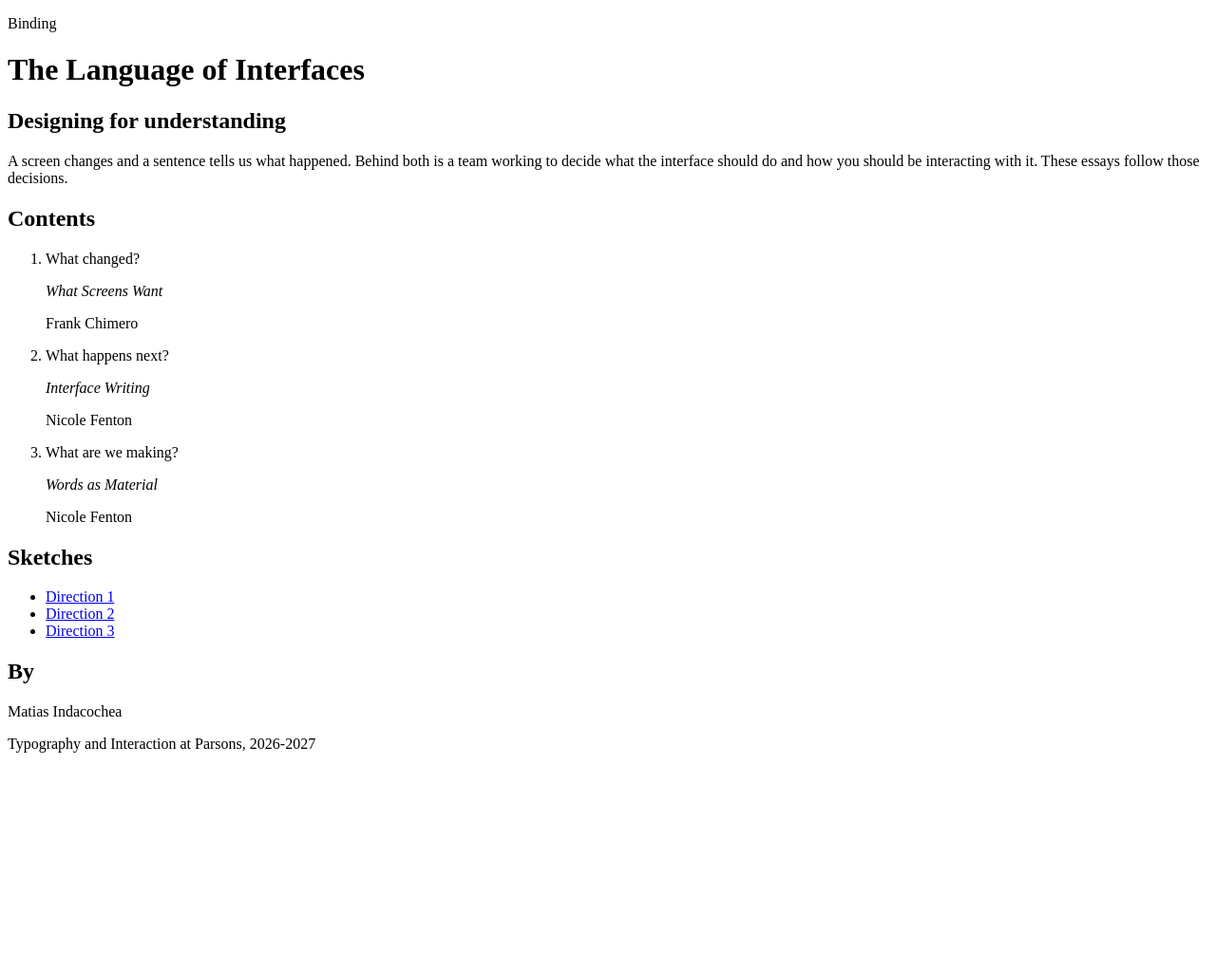
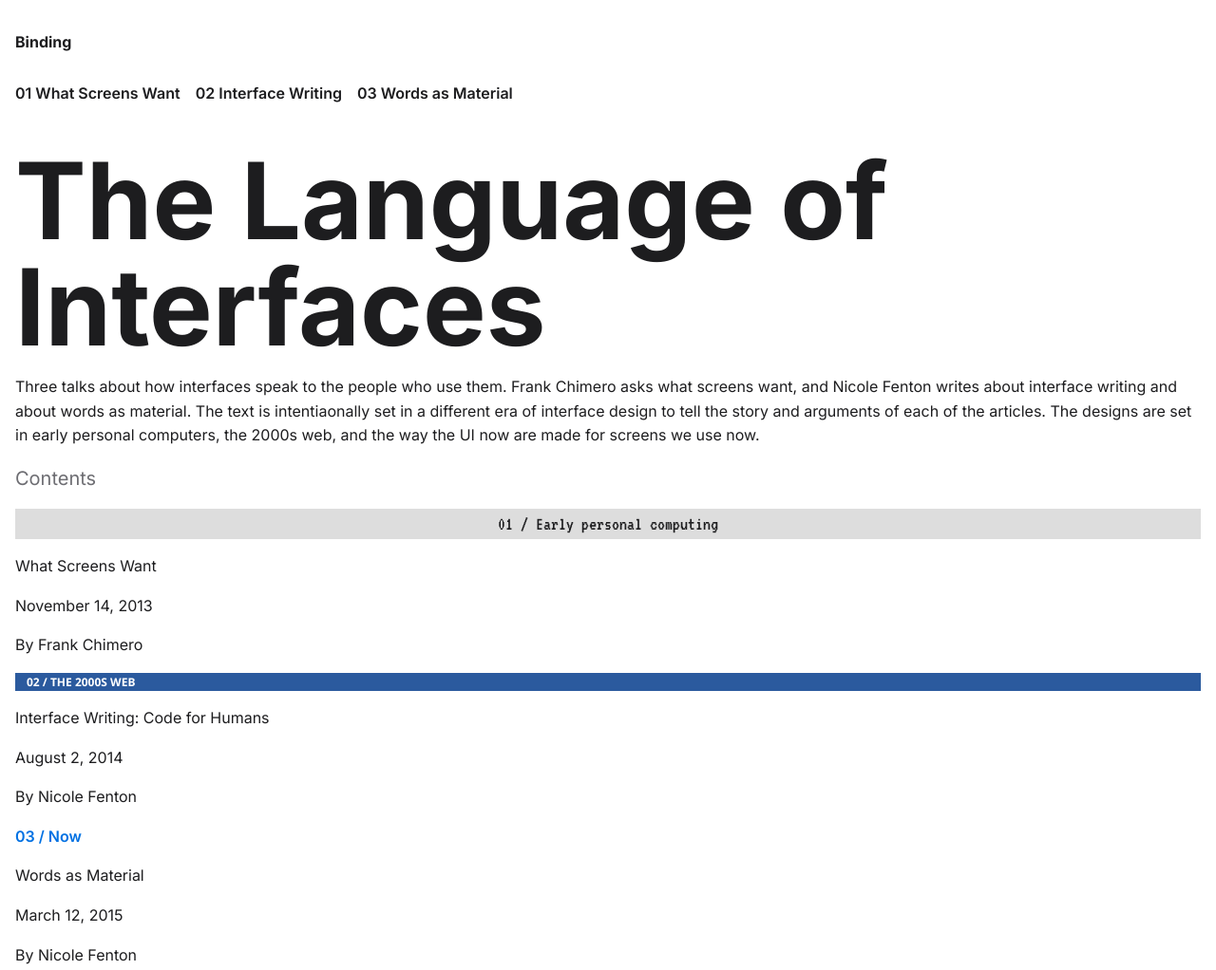
Before and after one commit to Indo1919/binding, a plain HTML site: page index.html in a window 1280 px wide. Shown: the top 1022 px of the page at 95% size. Before the commit the page ends 809 px from the top, so only its background shows below. Drawn offline with Linux system fonts and the light colour scheme.

Commit message:
Styling for landing page as well as semantic html set. Direction 1 css made

```diff
--- a/direction-1/style.css
+++ b/direction-1/style.css
@@ -1,108 +1,120 @@
-/*Idea is to represent an early. windows interface and desktop computers as the articles topics are around interfaces and designing for them. Designed to look like old systtem windows and old interface highlights with intent. Fonts chosen are made to communicate the screen voice and then Atkinson is used to made it easy to read while still communicating intent.*/
+/*Idea is to represent an early desktop computer as the articles topics are around interfaces and designing for them. Designed to look like old systtem windows and old interface highlights with intent. Fonts chosen are made to communicate the screen voice and then Atkinson is used to made it easy to read while still communicating intent.*/
 
 /*general doc setup*/
-:root{
-	--color-system: #e4e4e4;
-	--color-ink: #000000;
-	--color-quiet: #555555;
-	--color-navy:#000080;
-	--color-teal: #007070;
-	--color-white:#ffffff;
-
-	--font-display:'VT323', sans-serif;
-	--font-body: 'Atkinson Hyperlegible';
+body {
+	background-color: var(--color-desk);
+	color: var(--black);
+	font-family: var(--font-screens);
+	font-size: calc(var(--base) * 1.25);
+	line-height: 1.4;
 }
 
-/*started with the text and the built up*/
-body{
-	font-family: var(--font-body);
-	font-size: calc(var(--base) * 1.06);
-	line-height: 1.65;
-	color:var(--color-ink);
-	background-color: var(--color-system);
-	padding-block: var(--size-lg);
-	padding-inline: var(--size-md);
+header {
+	background-color: var(--white);
 }
 
-/*top bar and info use the screen font like system text*/
-header,footer{
-	font-family: var(--font-display);
-	font-size: calc(var(--base) * 1.125);
-	color: var(--color-quiet);
-	margin-block: var(--size-md);
+.site-title {
+	font-family: var(--font-screens);
+	font-size: var(--size-lg);
+	font-weight: 400;
 }
 
-h1{
-	font-family: var(--font-display);
-	font-size: var(--size-xxlg);
-	line-height: 0.95;
-	color: var(--color-ink);
-	margin-block: var(--size-md);
+nav {
+	font-family: var(--font-screens);
+	font-size: var(--size-md);
+	font-weight: 400;
 }
 
-/*section title sit in a navy bar like a bar of a window*/
-h2{
-	font-family: var(--font-display);
-	font-size: calc(var(--base) * 1.875);
-	color:var(--color-white);
-	background-color: var(--color-navy);
-	padding-inline: var(--size-xsm);
-	margin-block: var(--size-xlg);
+a {
+	color: var(--black);
 }
 
-h3{
-	font-family: var(--font-display);
-	font-size: calc(var(--base) * 1.625);
-	color: var(--color-teal);
-	margin-block:var(--size-md);
+article {
+	background-color: var(--white);
+	padding-inline: var(--size-md);
+	padding-block-end: var(--size-lg);
 }
 
-p,li{
-	max-inline-size: 65ch;
-	margin-block: var(--size-sm);
+.era {
+	background-color: var(--color-bar);
+	font-family: var(--font-screens);
+	font-size: var(--size-md);
+	text-align: center;
+	margin-block-start: 0;
+	margin-inline: calc(-1 * var(--size-md));
 }
 
-strong{
-	font-weight: 700;
+h1 {
+	font-family: var(--font-screens);
+	font-size: var(--size-xxlg);
+	font-weight: 400;
+	line-height: 0.9;
 }
 
-em{
-	font-style:italic;
+h2 {
+	background-color: var(--black);
+	color: var(--white);
+	font-family: var(--font-screens);
+	font-size: var(--size-xlg);
+	font-weight: 400;
+	padding-inline: var(--size-xsm);
 }
 
-/*intent is for highlights to look like text you selected on a computer*/
-mark{
-	background-color: var(--color-navy);
-	color:var(--color-white);
+h3 {
+	font-family: var(--font-screens);
+	font-size: var(--size-lg);
+	font-weight: 400;
 }
 
-a{
-	color:var(--color-navy);
+.image-description {
+	background-color: var(--color-bar);
+	font-size: calc(var(--base) * 1.1);
+	padding: var(--size-sm);
+}
+
+mark {
+	background-color: var(--black);
+	color: var(--white);
+}
+
+.custom-underline {
 	text-decoration: underline;
 }
 
-blockquote{
-	font-family: var(--font-display);
-	font-size:var(--size-lg);
-	line-height: 1.2;
-	color:var(--color-navy);
-	margin-block:var(--size-lg);
+blockquote {
+	background-color: var(--color-bar);
+	padding: var(--size-sm);
 }
 
-/*made so the image descriptions read differently from the text*/
-.image-description{
-	font-style:italic;
-	font-size:calc(var(--base) * 0.93);
-	color: var(--color-teal);
+footer {
+	display: flex;
+	gap: var(--size-sm);
+	font-family: var(--font-screens);
+	font-size: var(--size-md);
 }
 
-.custom-underline{
-	text-decoration: underline;
+/*for bigger screens*/
+@media (width > 800px) {
+
+	header {
+		flex-direction: row;
+		gap: var(--size-lg);
+	}
+
+	main {
+		padding-inline: var(--size-xlg);
+	}
+
+	article {
+		padding-inline: calc(var(--base) * 4);
+		padding-block-end: calc(var(--base) * 4);
+	}
+
+	.era {
+		margin-inline: calc(var(--base) * -4);
+	}
+
+	h1 {
+		font-size: calc(var(--base) * 7);
+	}
 }
-
-/*text looks like an open windown on the grey desktop*/
-main{
-	background-color: var(--color-white);
-	padding-block: var(--size-sm);
-	padding-inline: var(--size-sm);
-}
--- a/index.html
+++ b/index.html
@@ -1,67 +1,73 @@
 <!doctype html>
-<html lang="eng">
+<html lang="en">
 
 	<head>
 		<meta name="viewport" content="width=device-width, initial-scale=1">
-		<title>Binding</title>
+		<title>The Language of Interfaces</title>
+
 		<style>
-			@import 'style/reset.css' layer(reset);
+			@import 'styles/reset.css' layer(reset);
 			@import 'styles/common.css' layer(common);
 		</style>
+		<link rel="preconnect" href="https://fonts.googleapis.com">
+		<link rel="preconnect" href="https://fonts.gstatic.com" crossorigin>
+		<link href="https://fonts.googleapis.com/css2?family=Gelasio:ital,wght@0,400..700;1,400..700&family=IBM+Plex+Mono:ital,wght@0,100;0,200;0,300;0,400;0,500;0,600;0,700;1,100;1,200;1,300;1,400;1,500;1,600;1,700&family=Inter:ital,opsz,wght@0,14..32,100..900;1,14..32,100..900&family=Noto+Sans:ital,wght@0,100..900;1,100..900&family=VT323&display=swap" rel="stylesheet">
 	</head>
 
 	<body>
 		<header>
-			<p class="label">Binding</p>
+			<p class="site-title">Binding</p>
+
+		<nav>
+				<a href="direction-1/">01 What Screens Want</a>
+				<a href="direction-2/">02 Interface Writing</a>
+				<a href="direction-3/">03 Words as Material</a>
+		</nav>
+
 		</header>
 
 	<main>
+		<section>
 				<h1>The Language of Interfaces</h1>
 
-	<section>
-		<h2 class="label">Designing for understanding</h2>
-		<p>A screen changes and a sentence tells us what happened. Behind both is a team working to decide what the interface should do and how you should be interacting with it. These essays follow those decisions. </p>
+				<p>Three talks about how interfaces speak to the people who use them. Frank Chimero asks what screens want, and Nicole Fenton writes about interface writing and about words as material. The text is intentiaonally set in a different era of interface design to tell the story and arguments of each of the articles. The designs are set in early personal computers, the 2000s web, and the way the UI now are made for screens we use now.</p>
 		</section>
 
-<!--table of contents in an ordered list in a order with intent-->
 		<section>
-		<h2 class="label">Contents</h2>
+		<h2>Contents</h2>
+
+		<!-- Ordered list because the texts go in order, oldest era to newest with intent -->
 			<ol>
 				<li>
-				<p>What changed?</p>
-				<p><cite>What Screens Want</cite></p>
-				<p class="label">Frank Chimero</p>
+					<p class="era-screens">01 / Early personal computing</p>
+					<h3><a href="direction-1/">What Screens Want</a></h3>
+					<p>November 14, 2013</p>
+					<p>By Frank Chimero</p>
 				</li>
 
 				<li>
-				<p>What happens next?</p>
-				<p><cite>Interface Writing</cite></p>
-				<p class="label">Nicole Fenton</p>
+					<p class="era-interface">02 / The 2000s web</p>
+					<h3><a href="direction-2/">Interface Writing: Code for Humans</a></h3>
+					<p>August 2, 2014</p>
+					<p>By Nicole Fenton</p>
 				</li>
 
 				<li>
-				<p>What are we making?</p>
-				<p><cite>Words as Material</cite></p>
-				<p class="label">Nicole Fenton</p>
+					<p class="era-words">03 / Now</p>
+					<h3><a href="direction-3/">Words as Material</a></h3>
+					<p>March 12, 2015</p>
+					<p>By Nicole Fenton</p>
 				</li>
 			</ol>
+
 	</section>
-
-<!--links to directions-->
-	<nav>
-		<h2 class="label">Sketches</h2>
-			<ul>
-				<li><a href="direction-1/">Direction 1</a></li>
-				<li><a href="direction-2/">Direction 2</a></li>
-				<li><a href="direction-3/">Direction 3</a></li>
-			</ul>
-	</nav>
 	</main>
 
 	<footer>
-		<h2 class="label">By</h2>
-		<p>Matias Indacochea</p>
-		<p>Typography and Interaction at Parsons, 2026-2027</p>
+
+		<p>Designed and built by Matias Indacochea Typography and Interaction, Parsons, 2026.</p>
+
 	</footer>
+
 	</body>
 </html>
--- a/styles/common.css
+++ b/styles/common.css
@@ -8,4 +8,116 @@
 	--size-lg:calc(var(--base) * 1.75);
 	--size-xlg:calc(var(--base) * 2.5);
 	--size-xxlg:calc(var(--base) * 3.5);
+
+	--font-screens: 'VT323', monospace;
+	--font-screens-text: 'IBM Plex Mono', monospace;
+	--font-interface: 'Gelasio', serif;
+	--font-interface-text: 'Noto Sans', sans-serif;
+	--font-words: 'Inter', sans-serif;
+
+	/* early desktop */
+	--color-desk: #a9afb2;
+	--color-bar: #dddddd;
+	--black: #000000;
+	--white: #ffffff;
+
+	/* 2000s web */
+	--color-web: #d3dee9;
+	--color-web-blue: #2b5a9e;
+	--color-web-light: #eaf1f8;
+	--color-web-orange: #f28a1a;
+	--color-web-text: #333333;
+	--color-web-note: #fffde7;
+
+	/* now */
+	--color-now: #f5f5f7;
+	--color-now-ink: #1d1d1f;
+	--color-now-quiet: #6e6e73;
+	--color-now-blue: #0071e3;
+	--color-now-segment: #e8e8ed;
 }
+
+/*baseline doc setup acting like defualt setting for all pages*/
+body {
+	background-color: var(--white);
+	color: var(--color-now-ink);
+	font-family: var(--font-words);
+	font-size: var(--size-sm);
+	line-height: 1.6;
+}
+
+header {
+	display: flex;
+	flex-direction: column;
+	gap: var(--size-xsm);
+	padding-block: var(--size-sm);
+	padding-inline: var(--size-sm);
+}
+
+.site-title {
+	font-weight: 700;
+}
+
+nav {
+	display: flex;
+	flex-wrap: wrap;
+	gap: var(--size-sm);
+	font-weight: 600;
+}
+
+a {
+	color: var(--color-now-ink);
+}
+
+main, footer {
+	padding-block: var(--size-lg);
+	padding-inline: var(--size-sm);
+}
+
+article {
+	max-inline-size: 65ch;
+}
+
+p {
+	margin-block: var(--size-sm);
+}
+
+/*Inteded just for landing page*/
+h1 {
+	font-size: var(--size-xxlg);
+	font-weight: 700;
+	line-height: 1;
+}
+
+h2 {
+	color: var(--color-now-quiet);
+	font-size: var(--size-md);
+}
+
+.era-screens {
+	background-color: var(--color-bar);
+	font-family: var(--font-screens);
+	font-size: var(--size-md);
+	text-align: center;
+}
+
+.era-interface {
+	background-color: var(--color-web-blue);
+	color: var(--white);
+	font-family: var(--font-interface-text);
+	font-size: var(--size-xsm);
+	font-weight: 700;
+	text-transform: uppercase;
+	padding-inline: var(--size-xsm);
+}
+
+.era-words {
+	color: var(--color-now-blue);
+	font-weight: 600;
+}
+
+@media (width > 800px){
+	h1 {
+		font-size: calc(var(--base) * 7);
+	}
+}
```
Also changed, not shown: direction-1/index.html (+7 -4 lines). Lines whose indentation alone changed are shown as unchanged.
